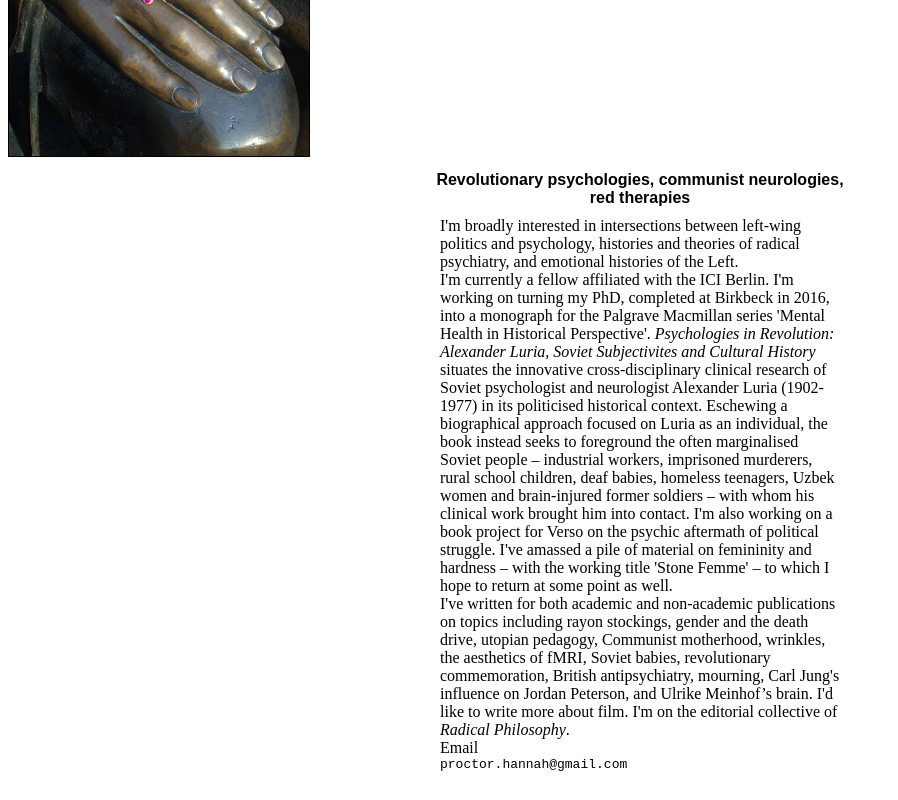
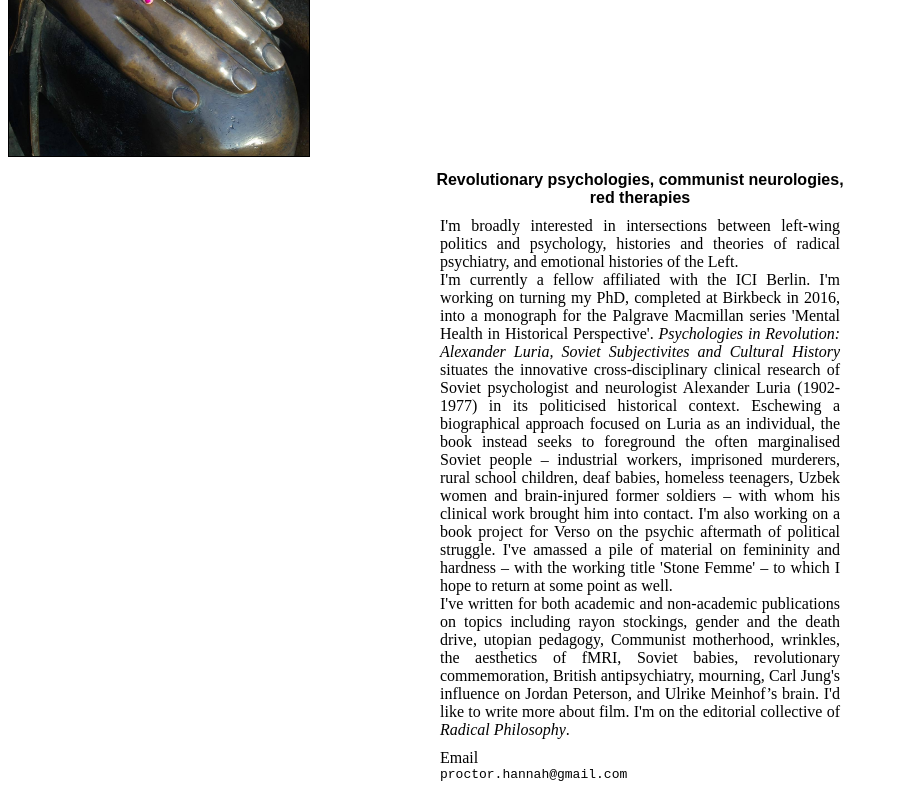
Before and after one commit to rnyn/h_proctor, a Nuxt app: page /bio in a window 1280 px wide. Shown: the part 191-991 px from the top of the page, without its empty margins (0-898 px from the left). Built offline with nearby package versions, Linux system fonts and the light colour scheme.

Commit message:
bio styling

```diff
--- a/components/BioCard.vue
+++ b/components/BioCard.vue
@@ -16,6 +16,7 @@
 
 .content{
   font-family: 'Alegreya', serif;
+  text-align:justify;
   margin:0 auto;
   /* max-width: 400px;
   min-width: 200px; */
@@ -41,6 +42,9 @@
   margin:0 auto;
 }
 
+.level{
+  padding:10px;
+}
 
 
 </style>
```
